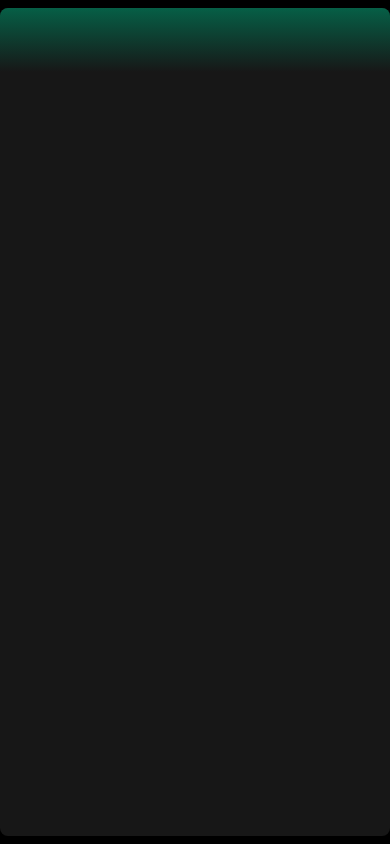
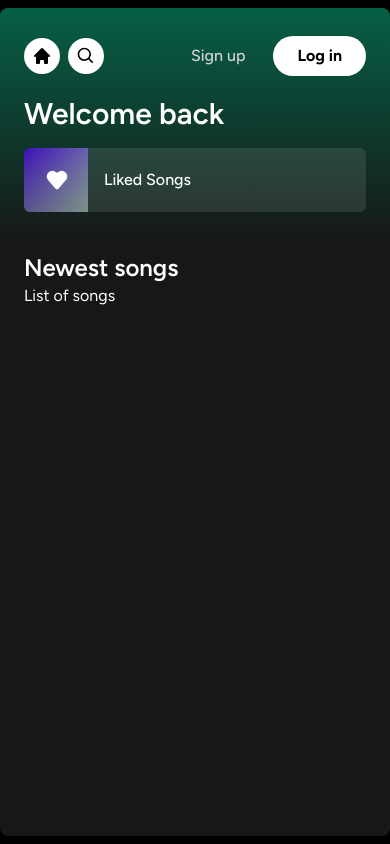
Before and after one commit to premqer/spotify-clone, a Next.js app: page / in a window 390 px wide. Built offline with nearby package versions, Linux system fonts and the light colour scheme.

Commit message:
Entire layout completed.

```diff
--- a/app/(site)/page.tsx
+++ b/app/(site)/page.tsx
@@ -1,4 +1,5 @@
 import Header from '@/components/Header';
+import ListItem from '@/components/ListItem';
 
 export default function Home() {
   return (
@@ -11,8 +12,45 @@
       overflow-y-auto
     '>
       <Header>
-        Header
+        <div className='mb-2'>
+          <h1
+            className='
+              text-white
+              text-3xl
+              font-semibold
+            '
+          >
+            Welcome back
+          </h1>
+          <div
+            className='
+              grid
+              grid-cols-1
+              sm:grid-cols-2
+              xl:grid-cols-3
+              2xl:grid-cols-4
+              gap-3
+              mt-4
+            '
+          >
+            <ListItem
+              image='/images/liked.png'
+              name='Liked Songs'
+              href='liked'
+            />
+          </div>
+        </div>
       </Header>
+      <div className='mt-2 mb-7 px-6'>
+        <div className='flex justify-between items-center'>
+          <h1 className='text-white text-2xl font-semibold'>
+            Newest songs
+          </h1>
+        </div>
+        <div>
+          List of songs
+        </div>
+      </div>
     </div>
   );
 }
--- /dev/null
+++ b/components/Button.tsx
@@ -0,0 +1,44 @@
+import { forwardRef } from 'react';
+import { twMerge } from 'tailwind-merge';
+
+interface ButtonProps
+    extends React.ButtonHTMLAttributes<HTMLButtonElement> {}
+
+const Button = forwardRef<HTMLButtonElement, ButtonProps>(({
+    className,
+    children,
+    disabled,
+    type = 'button',
+    ...props
+}, ref) => {
+    return (
+        <button
+            type={type}
+            className={twMerge(`
+                w-full
+                rounded-full
+                bg-green-500
+                border-transparent
+                px-3
+                py-3
+                disabled:cursor-not-allowed
+                disabled:opacity-50
+                text-black
+                font-bold
+                hover:opacity-75
+                transition
+            `,
+                className
+            )}
+            disabled={disabled}
+            ref={ref}
+            {...props}
+        >
+            {children}
+        </button>
+    )
+})
+
+Button.displayName = 'Button';
+
+export default Button;
--- a/components/Header.tsx
+++ b/components/Header.tsx
@@ -3,6 +3,9 @@
 import { useRouter } from 'next/navigation';
 import { twMerge } from 'tailwind-merge';
 import { RxCaretLeft, RxCaretRight } from 'react-icons/rx';
+import { HiHome } from 'react-icons/hi';
+import { BiSearch } from 'react-icons/bi';
+import Button from './Button';
 
 interface HeaderProps {
     children: React.ReactNode;
@@ -72,7 +75,73 @@
                         <RxCaretRight className='text-white' size={35}/>
                     </button>
                 </div>
+                <div className='flex md:hidden gap-x-2 items-center'>
+                    <button
+                        className='
+                            rounded-full
+                            p-2
+                            bg-white
+                            flex
+                            items-center
+                            justify-center
+                            hover:opacity-75
+                            transition
+                        '
+                    >
+                        <HiHome className='text-black' size={20} />
+                    </button>
+                    <button
+                        className='
+                            rounded-full
+                            p-2
+                            bg-white
+                            flex
+                            items-center
+                            justify-center
+                            hover:opacity-75
+                            transition
+                        '
+                    >
+                        <BiSearch className='text-black' size={20} />
+                    </button>
+                </div>
+                <div
+                    className='
+                        flex
+                        justify-between
+                        items-center
+                        gap-x-4
+                    '
+                >
+                    <>
+                        <div>
+                            <Button
+                                onClick={() => {}}
+                                className='
+                                    bg-transparent
+                                    text-neutral-300
+                                    font-medium
+                                '
+                            >
+                                Sign up
+                            </Button>
+                        </div>
+                        <div>
+                            <Button
+                                onClick={() => {}}
+                                className='
+                                    bg-white
+                                    px-6
+                                    py-2
+                                '
+                            >
+                                Log in
+                            </Button>
+                        </div>
+                    </>
+                </div>
             </div>
+            {children}
         </div>
      );
 }
--- /dev/null
+++ b/components/ListItem.tsx
@@ -0,0 +1,80 @@
+"use client";
+
+import Image from 'next/image';
+import { useRouter } from 'next/navigation';
+import { FaPlay } from  'react-icons/fa';
+
+interface ListItemProps {
+    image: string;
+    name:string;
+    href: string;
+}
+
+const ListItem: React.FC<ListItemProps> = ({
+    image,
+    name,
+    href
+}) => {
+    const router = useRouter();
+
+    const onClick = () => {
+        // Add authentication before push
+        router.push(href);
+    }
+    return (
+            <button
+                onClick={onClick}
+                className='
+                    relative
+                    group
+                    flex
+                    items-center
+                    rounded-md
+                    overflow-hidden
+                    gap-x-4
+                    bg-neutral-100/10
+                    hover:bg-neutral-100/20
+                    cursor-pointer
+                    transition
+                    pr-4
+                '
+            >
+                <div className='
+                    relative
+                    min-h-[64px]
+                    min-w-[64px]
+                '>
+                    <Image
+                        className='object-cover'
+                        fill
+                        src={image}
+                        alt='image'
+                    />
+                </div>
+                <p className='font-medium truncate py-5'>
+                    {name}
+                </p>
+                <div
+                    className='
+                        absolute
+                        transition
+                        opacity-0
+                        rounded-full
+                        flex
+                        items-center
+                        justify-center
+                        bg-green-500
+                        p-4
+                        drop-shadow-md
+                        right-5
+                        group-hover:opacity-100
+                        hover:scale-110
+                    '
+                >
+                    <FaPlay className='text-black' />
+                </div>
+            </button>
+     );
+}
+
+export default ListItem;
```
Also changed, not shown: public/images/liked.png (added).
